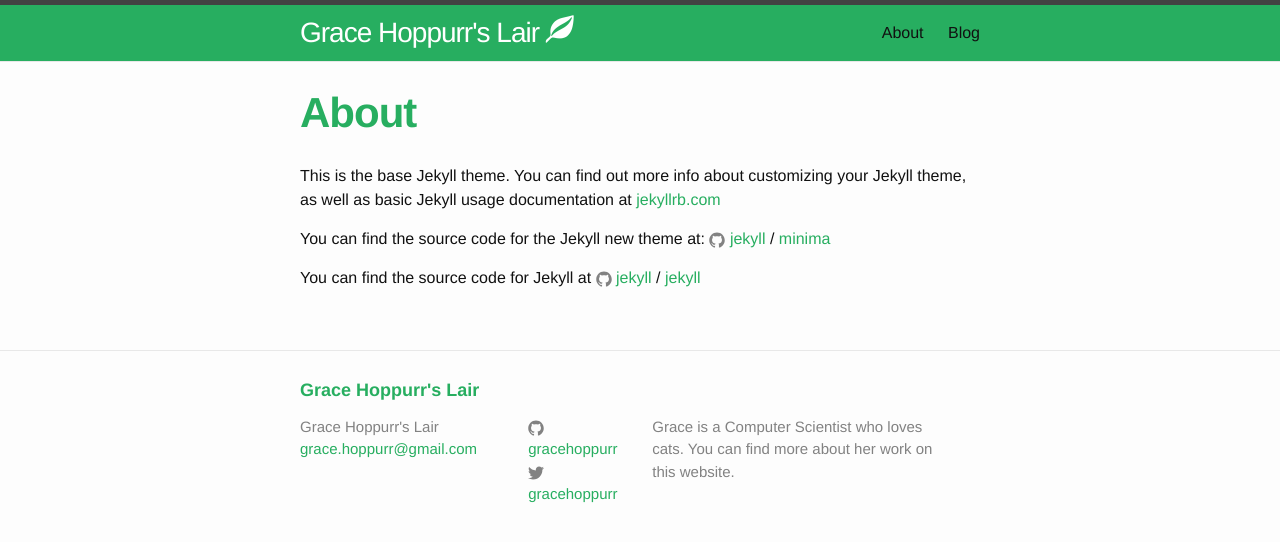
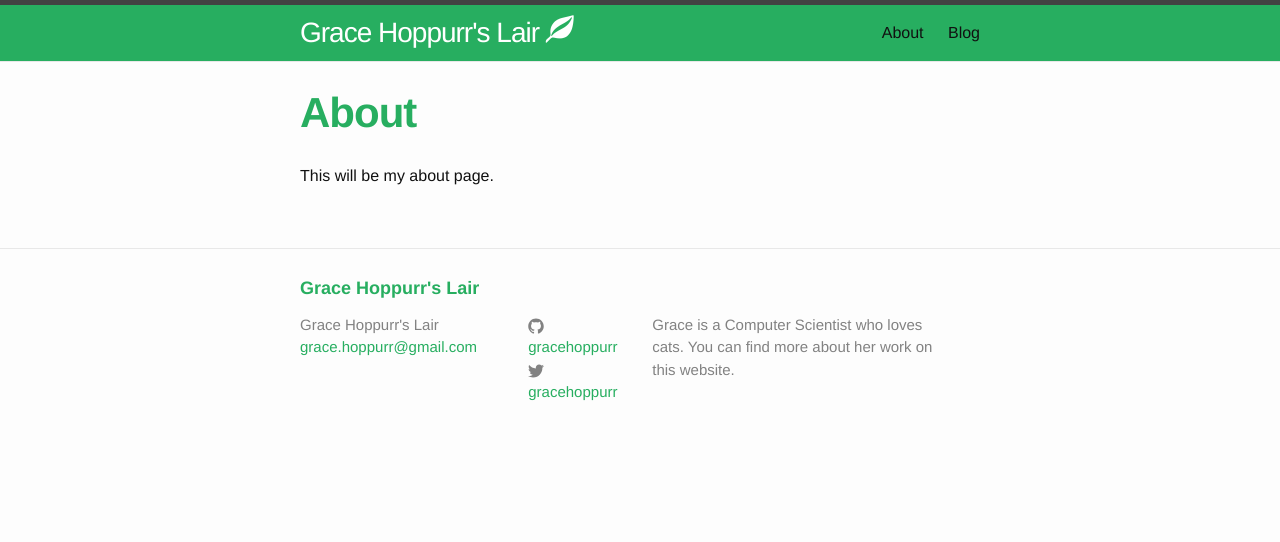
Before and after one commit to GraceHoppurr/GraceHoppurr.github.io, a Jekyll site: the page built from about.md, in a window 1280 px wide. Shown: the top 542 px of the page. Built offline with Jekyll 4.4.1, drawn with Linux system fonts in a browser that asks for light colours.

Commit message:
Deleted default about text

```diff
--- a/about.md
+++ b/about.md
@@ -4,12 +4,4 @@ title: About
 permalink: /about/
 ---
 
-This is the base Jekyll theme. You can find out more info about customizing your Jekyll theme, as well as basic Jekyll usage documentation at [jekyllrb.com](http://jekyllrb.com/)
-
-You can find the source code for the Jekyll new theme at:
-{% include icon-github.html username="jekyll" %} /
-[minima](https://github.com/jekyll/minima)
-
-You can find the source code for Jekyll at
-{% include icon-github.html username="jekyll" %} /
-[jekyll](https://github.com/jekyll/jekyll)
+This will be my about page.
--- a/index.html
+++ b/index.html
@@ -22,4 +22,6 @@ layout: default
   </div>
 </div>
 
+<img src="/images/cat.jpg"/>
+
 </div>
```
Also changed, not shown: images/cat.jpg (added).
